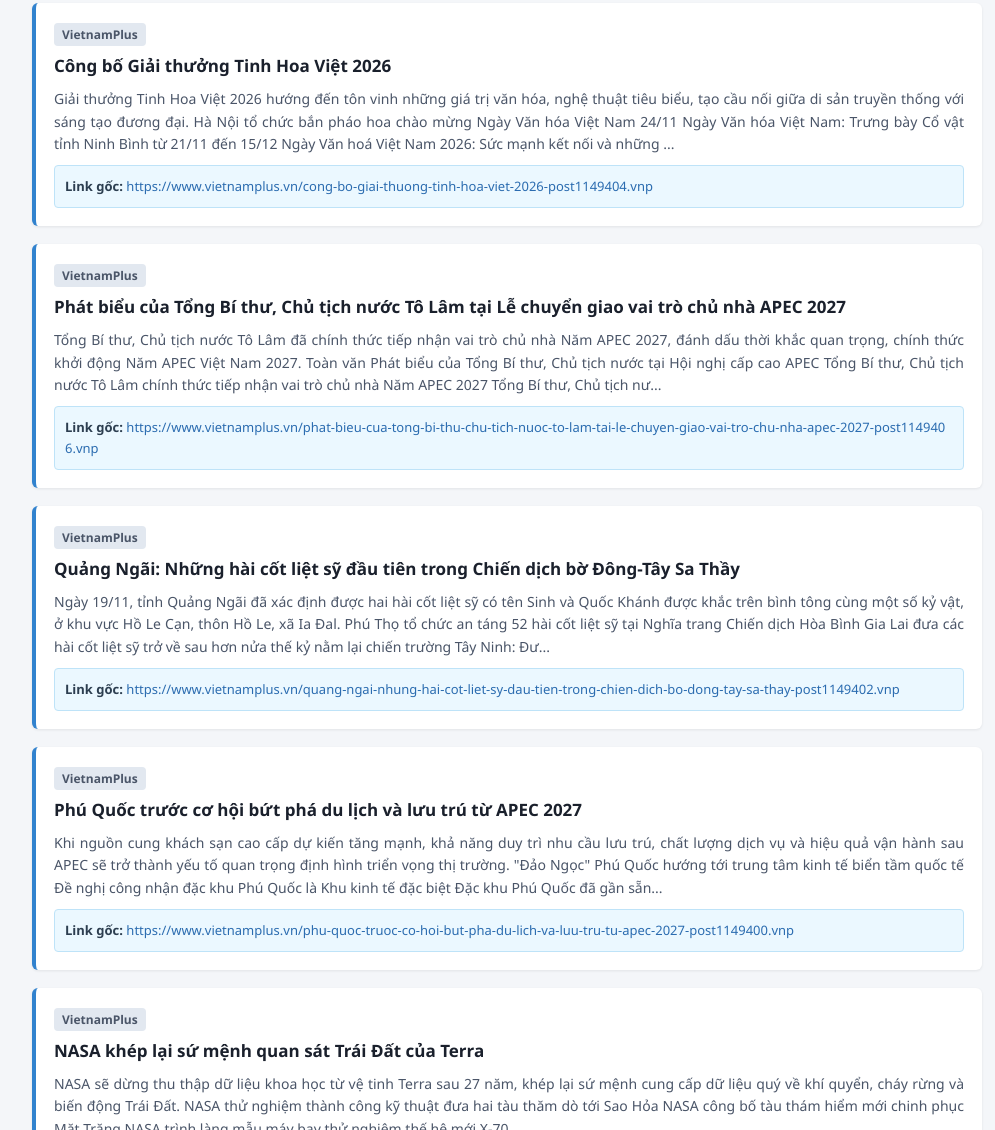
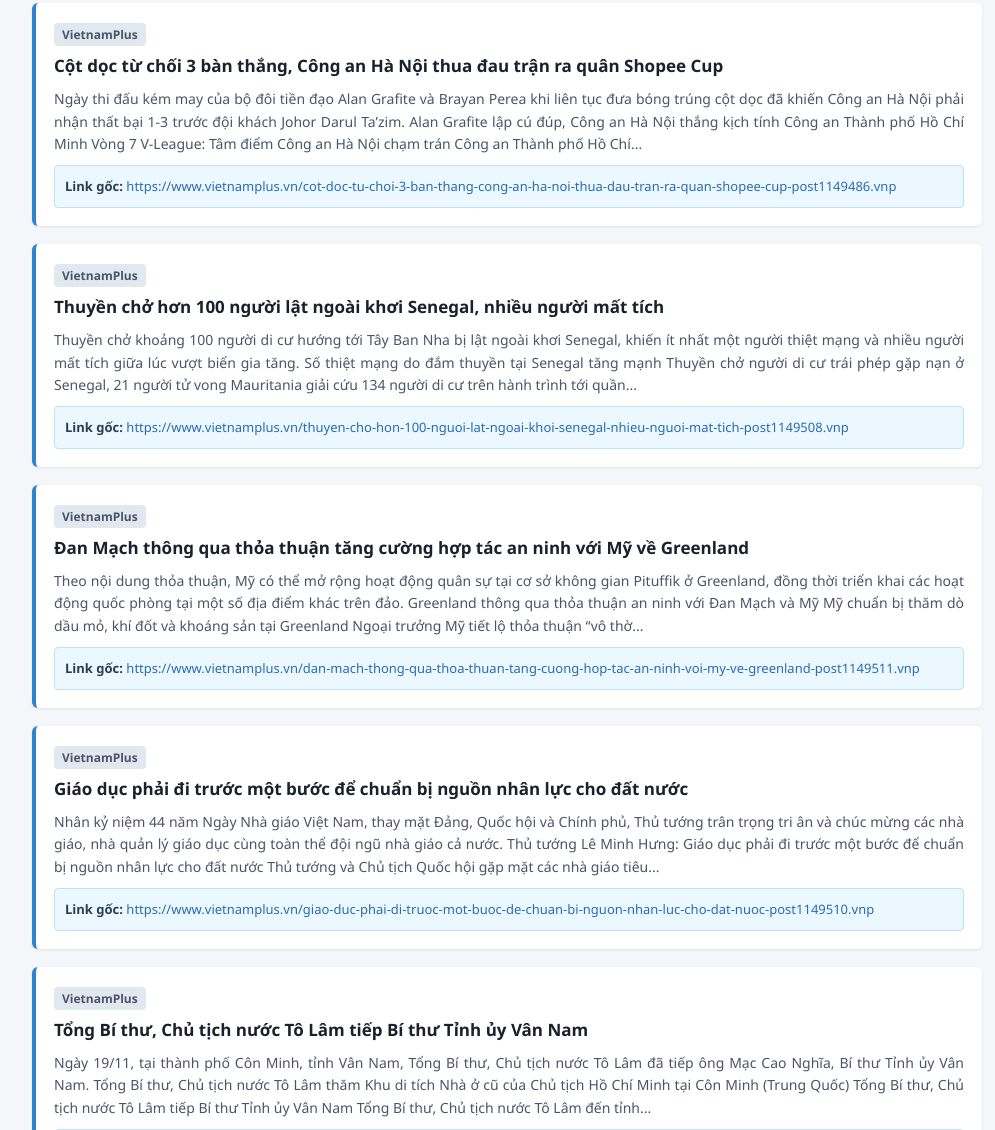
Before and after one commit to anhvinhbeo/repo, a plain HTML site: page index.html in a window 1280 px wide. Shown: the part 1670-2800 px from the top of the page, without its empty margins (133-1128 px from the left). Drawn offline with Linux system fonts and the light colour scheme.

Commit message:
Auto update news

```diff
--- a/index.html
+++ b/index.html
@@ -22,7 +22,7 @@
 <body>
     <div class="header">
         <h1>BẢN TIN TỔNG HỢP TIN TỨC</h1>
-        <div class="timestamp">Cập nhật lúc: 15:29 - 19/11/2026 (Giờ UTC+7)</div>
+        <div class="timestamp">Cập nhật lúc: 01:01 - 20/11/2026 (Giờ UTC+7)</div>
     </div>
 <h2>Indonesia & Chính phủ (7 bài)</h2>
             <div class="article">
@@ -90,64 +90,64 @@
             <h2>Quan hệ Việt Nam - Indonesia & ASEAN (7 bài)</h2>
             <div class="article">
                 <span class="source-tag">VietnamPlus</span>
-                <div class="title">Công bố Giải thưởng Tinh Hoa Việt 2026</div>
-                <div class="summary">Giải thưởng Tinh Hoa Việt 2026 hướng đến tôn vinh những giá trị văn hóa, nghệ thuật tiêu biểu, tạo cầu nối giữa di sản truyền thống với sáng tạo đương đại. Hà Nội tổ chức bắn pháo hoa chào mừng Ngày Văn hóa Việt Nam 24/11 Ngày Văn hóa Việt Nam: Trưng bày Cổ vật tỉnh Ninh Bình từ 21/11 đến 15/12 Ngày Văn hoá Việt Nam 2026: Sức mạnh kết nối và những ...</div>
+                <div class="title">Cột dọc từ chối 3 bàn thắng, Công an Hà Nội thua đau trận ra quân Shopee Cup</div>
+                <div class="summary">Ngày thi đấu kém may của bộ đôi tiền đạo Alan Grafite và Brayan Perea khi liên tục đưa bóng trúng cột dọc đã khiến Công an Hà Nội phải nhận thất bại 1-3 trước đội khách Johor Darul Ta’zim. Alan Grafite lập cú đúp, Công an Hà Nội thắng kịch tính Công an Thành phố Hồ Chí Minh Vòng 7 V-League: Tâm điểm Công an Hà Nội chạm trán Công an Thành phố Hồ Chí...</div>
                 <div class="link-box">
-                    <strong>Link gốc:</strong> <a href="https://www.vietnamplus.vn/cong-bo-giai-thuong-tinh-hoa-viet-2026-post1149404.vnp" target="_blank">https://www.vietnamplus.vn/cong-bo-giai-thuong-tinh-hoa-viet-2026-post1149404.vnp</a>
+                    <strong>Link gốc:</strong> <a href="https://www.vietnamplus.vn/cot-doc-tu-choi-3-ban-thang-cong-an-ha-noi-thua-dau-tran-ra-quan-shopee-cup-post1149486.vnp" target="_blank">https://www.vietnamplus.vn/cot-doc-tu-choi-3-ban-thang-cong-an-ha-noi-thua-dau-tran-ra-quan-shopee-cup-post1149486.vnp</a>
                 </div>
             </div>
 
             <div class="article">
                 <span class="source-tag">VietnamPlus</span>
-                <div class="title">Phát biểu của Tổng Bí thư, Chủ tịch nước Tô Lâm tại Lễ chuyển giao vai trò chủ nhà APEC 2027</div>
-                <div class="summary">Tổng Bí thư, Chủ tịch nước Tô Lâm đã chính thức tiếp nhận vai trò chủ nhà Năm APEC 2027, đánh dấu thời khắc quan trọng, chính thức khởi động Năm APEC Việt Nam 2027. Toàn văn Phát biểu của Tổng Bí thư, Chủ tịch nước tại Hội nghị cấp cao APEC Tổng Bí thư, Chủ tịch nước Tô Lâm chính thức tiếp nhận vai trò chủ nhà Năm APEC 2027 Tổng Bí thư, Chủ tịch nư...</div>
+                <div class="title">Thuyền chở hơn 100 người lật ngoài khơi Senegal, nhiều người mất tích</div>
+                <div class="summary">Thuyền chở khoảng 100 người di cư hướng tới Tây Ban Nha bị lật ngoài khơi Senegal, khiến ít nhất một người thiệt mạng và nhiều người mất tích giữa lúc vượt biển gia tăng. Số thiệt mạng do đắm thuyền tại Senegal tăng mạnh Thuyền chở người di cư trái phép gặp nạn ở Senegal, 21 người tử vong Mauritania giải cứu 134 người di cư trên hành trình tới quần...</div>
                 <div class="link-box">
-                    <strong>Link gốc:</strong> <a href="https://www.vietnamplus.vn/phat-bieu-cua-tong-bi-thu-chu-tich-nuoc-to-lam-tai-le-chuyen-giao-vai-tro-chu-nha-apec-2027-post1149406.vnp" target="_blank">https://www.vietnamplus.vn/phat-bieu-cua-tong-bi-thu-chu-tich-nuoc-to-lam-tai-le-chuyen-giao-vai-tro-chu-nha-apec-2027-post1149406.vnp</a>
+                    <strong>Link gốc:</strong> <a href="https://www.vietnamplus.vn/thuyen-cho-hon-100-nguoi-lat-ngoai-khoi-senegal-nhieu-nguoi-mat-tich-post1149508.vnp" target="_blank">https://www.vietnamplus.vn/thuyen-cho-hon-100-nguoi-lat-ngoai-khoi-senegal-nhieu-nguoi-mat-tich-post1149508.vnp</a>
                 </div>
             </div>
 
             <div class="article">
                 <span class="source-tag">VietnamPlus</span>
-                <div class="title">Quảng Ngãi: Những hài cốt liệt sỹ đầu tiên trong Chiến dịch bờ Đông-Tây Sa Thầy</div>
-                <div class="summary">Ngày 19/11, tỉnh Quảng Ngãi đã xác định được hai hài cốt liệt sỹ có tên Sinh và Quốc Khánh được khắc trên bình tông cùng một số kỷ vật, ở khu vực Hồ Le Cạn, thôn Hồ Le, xã Ia Đal. Phú Thọ tổ chức an táng 52 hài cốt liệt sỹ tại Nghĩa trang Chiến dịch Hòa Bình Gia Lai đưa các hài cốt liệt sỹ trở về sau hơn nửa thế kỷ nằm lại chiến trường Tây Ninh: Đư...</div>
+                <div class="title">Đan Mạch thông qua thỏa thuận tăng cường hợp tác an ninh với Mỹ về Greenland</div>
+                <div class="summary">Theo nội dung thỏa thuận, Mỹ có thể mở rộng hoạt động quân sự tại cơ sở không gian Pituffik ở Greenland, đồng thời triển khai các hoạt động quốc phòng tại một số địa điểm khác trên đảo. Greenland thông qua thỏa thuận an ninh với Đan Mạch và Mỹ Mỹ chuẩn bị thăm dò dầu mỏ, khí đốt và khoáng sản tại Greenland Ngoại trưởng Mỹ tiết lộ thỏa thuận “vô thờ...</div>
                 <div class="link-box">
-                    <strong>Link gốc:</strong> <a href="https://www.vietnamplus.vn/quang-ngai-nhung-hai-cot-liet-sy-dau-tien-trong-chien-dich-bo-dong-tay-sa-thay-post1149402.vnp" target="_blank">https://www.vietnamplus.vn/quang-ngai-nhung-hai-cot-liet-sy-dau-tien-trong-chien-dich-bo-dong-tay-sa-thay-post1149402.vnp</a>
+                    <strong>Link gốc:</strong> <a href="https://www.vietnamplus.vn/dan-mach-thong-qua-thoa-thuan-tang-cuong-hop-tac-an-ninh-voi-my-ve-greenland-post1149511.vnp" target="_blank">https://www.vietnamplus.vn/dan-mach-thong-qua-thoa-thuan-tang-cuong-hop-tac-an-ninh-voi-my-ve-greenland-post1149511.vnp</a>
                 </div>
             </div>
 
             <div class="article">
                 <span class="source-tag">VietnamPlus</span>
-                <div class="title">Phú Quốc trước cơ hội bứt phá du lịch và lưu trú từ APEC 2027</div>
-                <div class="summary">Khi nguồn cung khách sạn cao cấp dự kiến tăng mạnh, khả năng duy trì nhu cầu lưu trú, chất lượng dịch vụ và hiệu quả vận hành sau APEC sẽ trở thành yếu tố quan trọng định hình triển vọng thị trường. "Đảo Ngọc" Phú Quốc hướng tới trung tâm kinh tế biển tầm quốc tế Đề nghị công nhận đặc khu Phú Quốc là Khu kinh tế đặc biệt Đặc khu Phú Quốc đã gần sẵn...</div>
+                <div class="title">Giáo dục phải đi trước một bước để chuẩn bị nguồn nhân lực cho đất nước</div>
+                <div class="summary">Nhân kỷ niệm 44 năm Ngày Nhà giáo Việt Nam, thay mặt Đảng, Quốc hội và Chính phủ, Thủ tướng trân trọng tri ân và chúc mừng các nhà giáo, nhà quản lý giáo dục cùng toàn thể đội ngũ nhà giáo cả nước. Thủ tướng Lê Minh Hưng: Giáo dục phải đi trước một bước để chuẩn bị nguồn nhân lực cho đất nước Thủ tướng và Chủ tịch Quốc hội gặp mặt các nhà giáo tiêu...</div>
                 <div class="link-box">
-                    <strong>Link gốc:</strong> <a href="https://www.vietnamplus.vn/phu-quoc-truoc-co-hoi-but-pha-du-lich-va-luu-tru-tu-apec-2027-post1149400.vnp" target="_blank">https://www.vietnamplus.vn/phu-quoc-truoc-co-hoi-but-pha-du-lich-va-luu-tru-tu-apec-2027-post1149400.vnp</a>
+                    <strong>Link gốc:</strong> <a href="https://www.vietnamplus.vn/giao-duc-phai-di-truoc-mot-buoc-de-chuan-bi-nguon-nhan-luc-cho-dat-nuoc-post1149510.vnp" target="_blank">https://www.vietnamplus.vn/giao-duc-phai-di-truoc-mot-buoc-de-chuan-bi-nguon-nhan-luc-cho-dat-nuoc-post1149510.vnp</a>
                 </div>
             </div>
 
             <div class="article">
                 <span class="source-tag">VietnamPlus</span>
-                <div class="title">NASA khép lại sứ mệnh quan sát Trái Đất của Terra</div>
-                <div class="summary">NASA sẽ dừng thu thập dữ liệu khoa học từ vệ tinh Terra sau 27 năm, khép lại sứ mệnh cung cấp dữ liệu quý về khí quyển, cháy rừng và biến động Trái Đất. NASA thử nghiệm thành công kỹ thuật đưa hai tàu thăm dò tới Sao Hỏa NASA công bố tàu thám hiểm mới chinh phục Mặt Trăng NASA trình làng mẫu máy bay thử nghiệm thế hệ mới X-70</div>
+                <div class="title">Tổng Bí thư, Chủ tịch nước Tô Lâm tiếp Bí thư Tỉnh ủy Vân Nam</div>
+                <div class="summary">Ngày 19/11, tại thành phố Côn Minh, tỉnh Vân Nam, Tổng Bí thư, Chủ tịch nước Tô Lâm đã tiếp ông Mạc Cao Nghĩa, Bí thư Tỉnh ủy Vân Nam. Tổng Bí thư, Chủ tịch nước Tô Lâm thăm Khu di tích Nhà ở cũ của Chủ tịch Hồ Chí Minh tại Côn Minh (Trung Quốc) Tổng Bí thư, Chủ tịch nước Tô Lâm tiếp Bí thư Tỉnh ủy Vân Nam Tổng Bí thư, Chủ tịch nước Tô Lâm đến tỉnh...</div>
                 <div class="link-box">
-                    <strong>Link gốc:</strong> <a href="https://www.vietnamplus.vn/nasa-khep-lai-su-menh-quan-sat-trai-dat-cua-terra-post1149387.vnp" target="_blank">https://www.vietnamplus.vn/nasa-khep-lai-su-menh-quan-sat-trai-dat-cua-terra-post1149387.vnp</a>
+                    <strong>Link gốc:</strong> <a href="https://www.vietnamplus.vn/tong-bi-thu-chu-tich-nuoc-to-lam-tiep-bi-thu-tinh-uy-van-nam-post1149509.vnp" target="_blank">https://www.vietnamplus.vn/tong-bi-thu-chu-tich-nuoc-to-lam-tiep-bi-thu-tinh-uy-van-nam-post1149509.vnp</a>
                 </div>
             </div>
 
             <div class="article">
                 <span class="source-tag">VietnamPlus</span>
-                <div class="title">APEC 2026: Lãnh đạo Nga, Mỹ, Trung Quốc gặp riêng rẽ trước thềm cuộc gặp ba bên</div>
-                <div class="summary">Các nhà lãnh đạo Nga, Mỹ, Trung Quốc tiến hành các cuộc gặp riêng rẽ trước thềm cuộc gặp ba bên bên lề Hội nghị cấp cao APEC tại thành phố Thâm Quyến (Trung Quốc) trong ngày 19/11. Nhà Trắng xác nhận cuộc gặp thượng đỉnh ba bên Mỹ-Nga-Trung Quốc Trung Quốc xác nhận tiến hành cuộc gặp thượng đỉnh ba bên với Nga và Mỹ APEC 2026: Bước ngoặt mạnh mẽ hư...</div>
+                <div class="title">Mỹ công bố các thỏa thuận thương mại trị giá hơn 17 tỷ USD tại Đông Nam Á</div>
+                <div class="summary">Các thỏa thuận hơn 17 tỷ USD của Mỹ tại Đông Nam Á trải rộng từ máy bay, quốc phòng, năng lượng đến AI và hạ tầng số, mở rộng cơ hội kinh doanh trong khu vực. Mỹ đề xuất xây dựng khuôn khổ hợp tác quốc phòng với ASEAN ASEAN-Mỹ thúc đẩy hợp tác chiến lược trước biến động khu vực ASEAN và Mỹ hợp tác phát triển AI bền vững và có trách nhiệm</div>
                 <div class="link-box">
-                    <strong>Link gốc:</strong> <a href="https://www.vietnamplus.vn/apec-2026-lanh-dao-nga-my-trung-quoc-gap-rieng-re-truoc-them-cuoc-gap-ba-ben-post1149383.vnp" target="_blank">https://www.vietnamplus.vn/apec-2026-lanh-dao-nga-my-trung-quoc-gap-rieng-re-truoc-them-cuoc-gap-ba-ben-post1149383.vnp</a>
+                    <strong>Link gốc:</strong> <a href="https://www.vietnamplus.vn/my-cong-bo-cac-thoa-thuan-thuong-mai-tri-gia-hon-17-ty-usd-tai-dong-nam-a-post1149506.vnp" target="_blank">https://www.vietnamplus.vn/my-cong-bo-cac-thoa-thuan-thuong-mai-tri-gia-hon-17-ty-usd-tai-dong-nam-a-post1149506.vnp</a>
                 </div>
             </div>
 
             <div class="article">
                 <span class="source-tag">VietnamPlus</span>
-                <div class="title">Thủ tướng chủ trì Phiên họp lần thứ ba của Hội đồng Thi đua-Khen thưởng Trung ương</div>
-                <div class="summary">Chiều 19/11, tại Trụ sở Chính phủ, Thủ tướng Chính phủ Lê Minh Hưng, Chủ tịch Hội đồng Thi đua-Khen thưởng Trung ương chủ trì Phiên họp lần thứ ba (nhiệm kỳ 2026-2031) của Hội đồng. Ban hành Quy chế làm việc của Hội đồng Thi đua-Khen thưởng Trung ương Thủ tướng: Phong trào thi đua, khen thưởng phải gắn với việc hoàn thành các mục tiêu, nhiệm vụ cụ ...</div>
+                <div class="title">Ngày Văn hóa Việt Nam: Kết nối bạn bè quốc tế qua bản sắc văn hóa càphê Việt</div>
+                <div class="summary">Đại sứ Đỗ Hùng Việt giới thiệu lịch sử và những nét đặc sắc của văn hóa càphê Việt Nam, nhấn mạnh vai trò của văn hóa trong thúc đẩy giao lưu, hiểu biết và kết nối giữa các quốc gia, dân tộc. Đắk Lắk đổi mới Lễ hội Càphê Buôn Ma Thuột, hướng đến tầm vóc quốc tế “Cảm ơn người lớn" và "Càphê cùng Tony" bản tiếng Thái ra mắt độc giả Thái Lan Hành trìn...</div>
                 <div class="link-box">
-                    <strong>Link gốc:</strong> <a href="https://www.vietnamplus.vn/thu-tuong-chu-tri-phien-hop-lan-thu-ba-cua-hoi-dong-thi-dua-khen-thuong-trung-uong-post1149398.vnp" target="_blank">https://www.vietnamplus.vn/thu-tuong-chu-tri-phien-hop-lan-thu-ba-cua-hoi-dong-thi-dua-khen-thuong-trung-uong-post1149398.vnp</a>
+                    <strong>Link gốc:</strong> <a href="https://www.vietnamplus.vn/ngay-van-hoa-viet-nam-ket-noi-ban-be-quoc-te-qua-ban-sac-van-hoa-caphe-viet-post1149505.vnp" target="_blank">https://www.vietnamplus.vn/ngay-van-hoa-viet-nam-ket-noi-ban-be-quoc-te-qua-ban-sac-van-hoa-caphe-viet-post1149505.vnp</a>
                 </div>
             </div>
             <h2>Nghiên cứu & Địa chính trị (14 bài)</h2>
```
